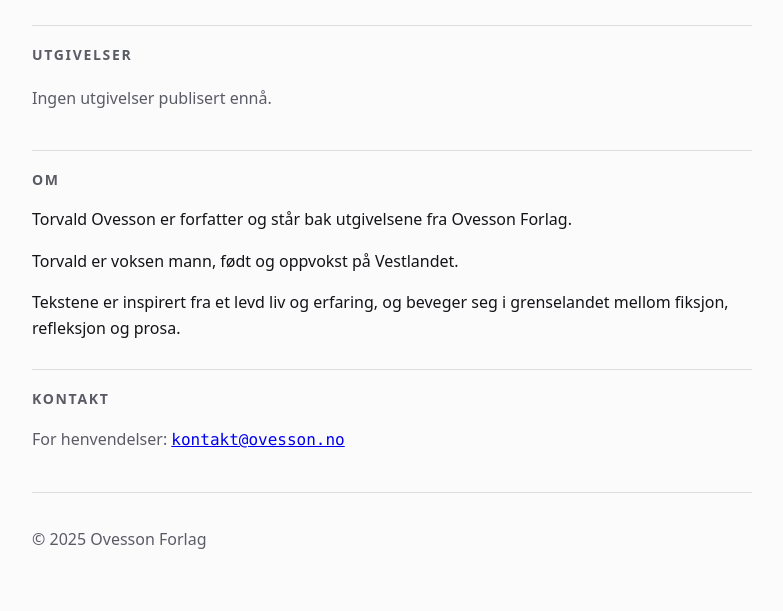
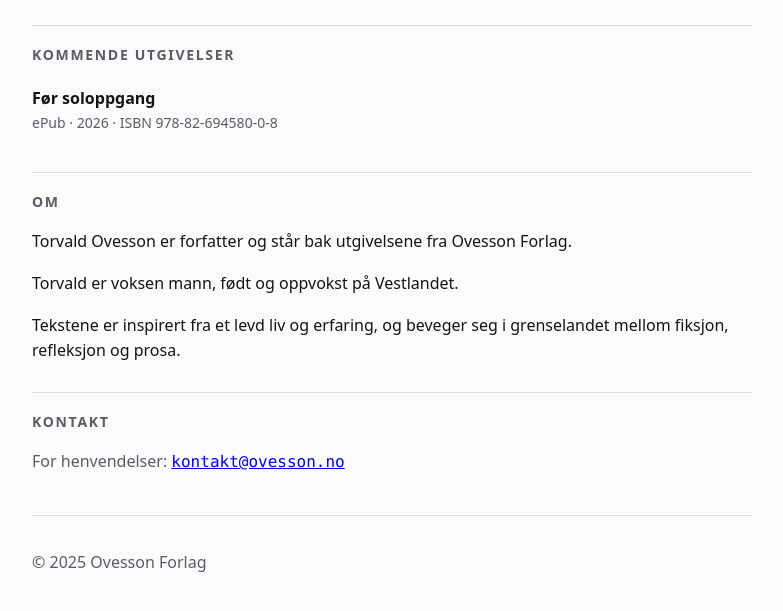
Before and after one commit to ovesson-forlag/ovesson-web, a plain HTML site: page index.html in a window 1280 px wide. Shown: the part 179-790 px from the top of the page, without its empty margins (248-1031 px from the left). Drawn offline with Linux system fonts and the light colour scheme.

Commit message:
Update index.html

```diff
--- a/index.html
+++ b/index.html
@@ -25,20 +25,19 @@
     </header>
 
     <section class="section">
-      <h2>Utgivelser</h2>
+      <h2>Kommende utgivelser</h2>
       <ul class="list">
         <!-- Bytt ut/legg til når du har første utgivelse -->
-        <li class="muted">Ingen utgivelser publisert ennå.</li>
+        <!--<li class="muted">Ingen utgivelser publisert ennå.</li>-->
 
-        <!-- Eksempel (fjern kommentaren når du vil bruke den)
+        <!-- Eksempel (fjern kommentaren når du vil bruke den) -->
         <li>
-          <span class="title">Tittel på bok</span>
-          <span class="meta">ePub · 2026 · ISBN 978-82-...</span>
-          <span class="links">
+          <span class="title">Før soloppgang</span>
+          <span class="meta">ePub · 2026 · ISBN 978-82-694580-0-8</span>
+          <!--<span class="links">
             <a href="#" aria-label="Les mer">Les mer</a>
-          </span>
+          </span>-->
         </li>
-        -->
       </ul>
     </section>
 
```
